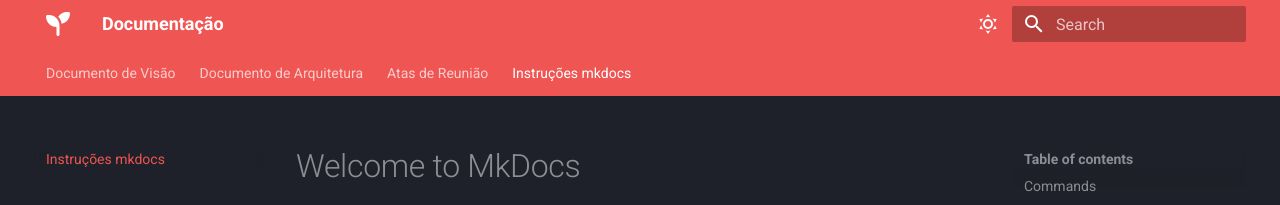
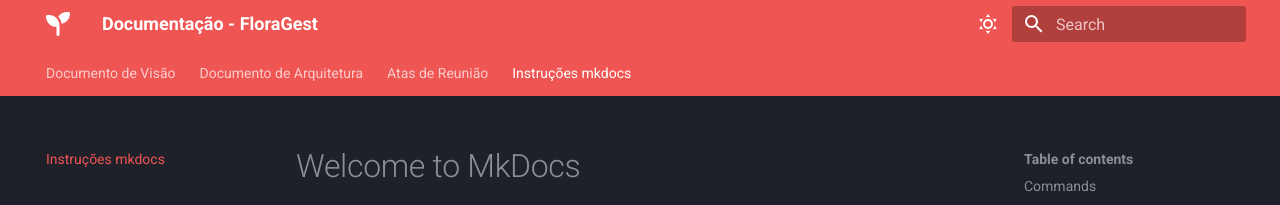
Before and after one commit to FGA0138-MDS-Ajax/2025.1-Jera, an MkDocs documentation site: the page built from docs/index.md, in a window 1280 px wide. Shown: the top 205 px of the page. Built offline with MkDocs 1.6.1 and Material for MkDocs 9.7.7, drawn with Linux system fonts in a browser that asks for light colours.

Commit message:
Correção no nome

```diff
--- a/mkdocs.yml
+++ b/mkdocs.yml
@@ -1,4 +1,4 @@
-site_name: Documentação
+site_name: Documentação - FloraGest
 
 nav:
   - Documento de Visão:
```
